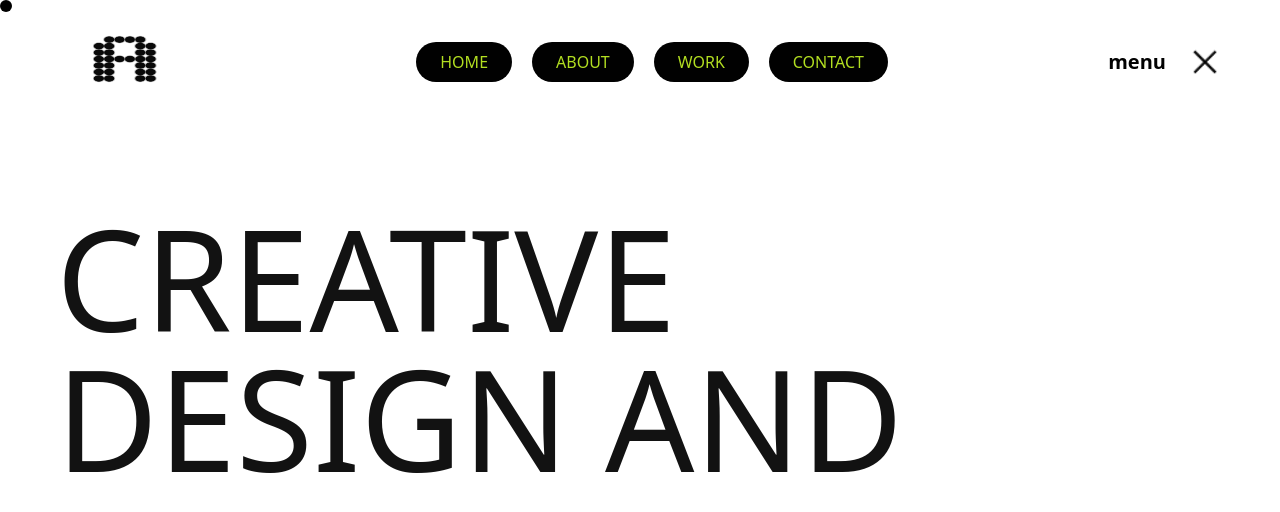
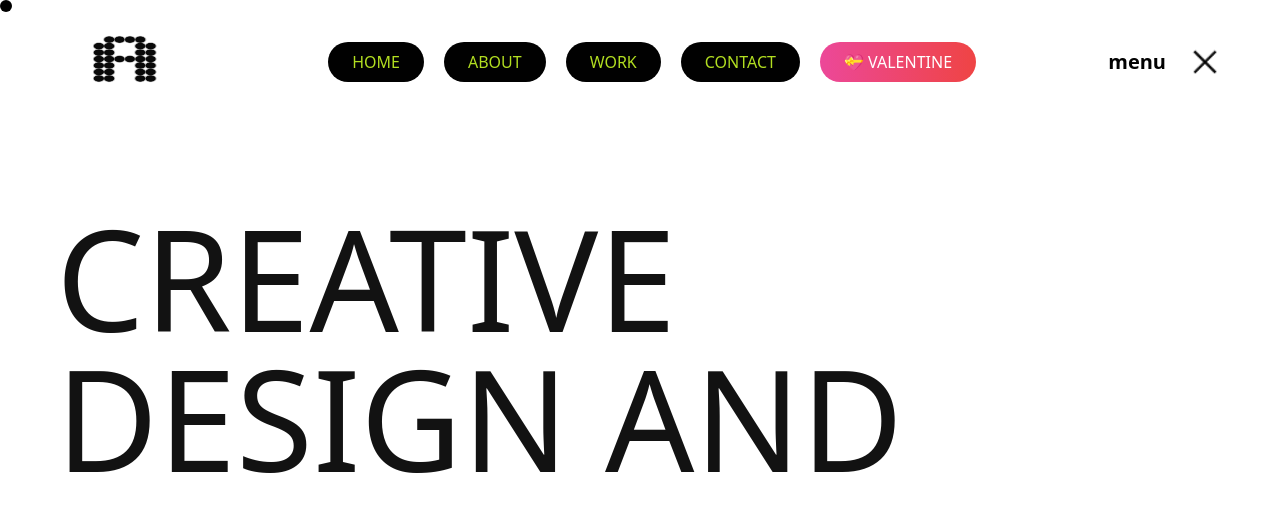
Before and after one commit to a4kashhh/Portfolifeb, a Next.js app: page / in a window 1280 px wide. Shown: the top 512 px of the page. Built offline with nearby package versions, Linux system fonts and the light colour scheme.

Commit message:
Add Valentine button to navbar 💝

```diff
--- a/components/NavbarComponents/comp.tsx
+++ b/components/NavbarComponents/comp.tsx
@@ -62,6 +62,14 @@
           CONTACT
         </button>
       </Link>
+      <Link href="https://valentine.a4kashhh.in" target="_blank">
+        <button
+          style={{ cursor: 'url("/icons/cursor.png"), auto' }}
+          className="px-6 py-2 rounded-full text-white bg-gradient-to-r from-pink-500 to-red-500 hover:scale-[105%] hover:from-red-600 hover:to-pink-600 active:scale-95 transition-all duration-300 delay-75 ease-in-out animate-pulse"
+        >
+          💝 VALENTINE
+        </button>
+      </Link>
     </div>
   );
 }
```
